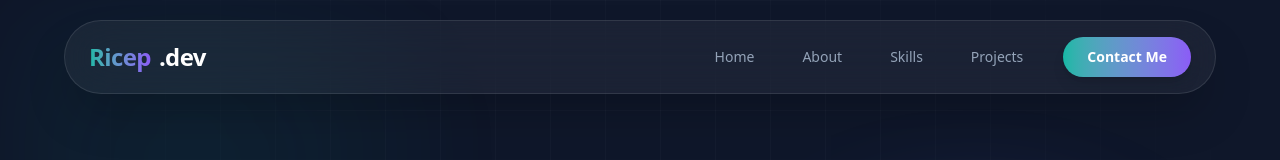
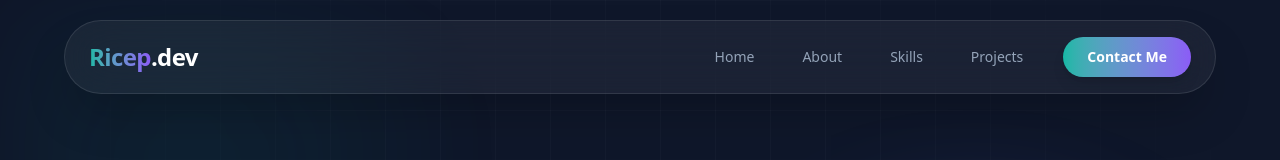
Before and after one commit to ricep-dev/ricep-dev-portfolio, a React (Vite) app: page / in a window 1280 px wide. Shown: the top 160 px of the page. Built offline with nearby package versions, Linux system fonts and the light colour scheme.

Commit message:
Update Navbar

```diff
--- a/src/components/Navbar.jsx
+++ b/src/components/Navbar.jsx
@@ -49,7 +49,7 @@ const Navbar = () => {
             {/* Logo */}
             <a
               href="#home"
-              className="text-2xl font-extrabold tracking-tight flex items-center gap-2"
+              className="text-2xl font-extrabold tracking-tight"
             >
               <span className="text-gradient">Ricep</span>
               <span className="text-white">.dev</span>
```
